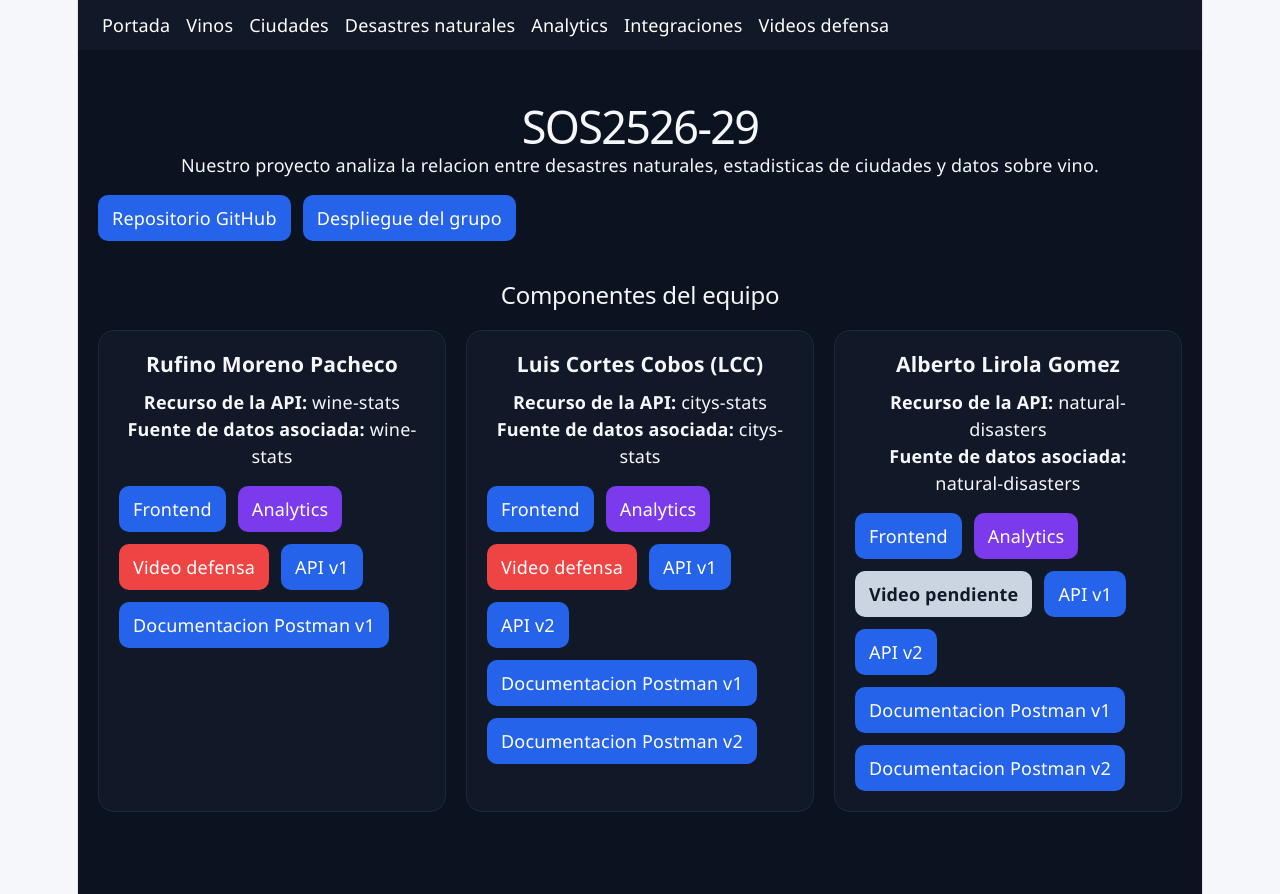
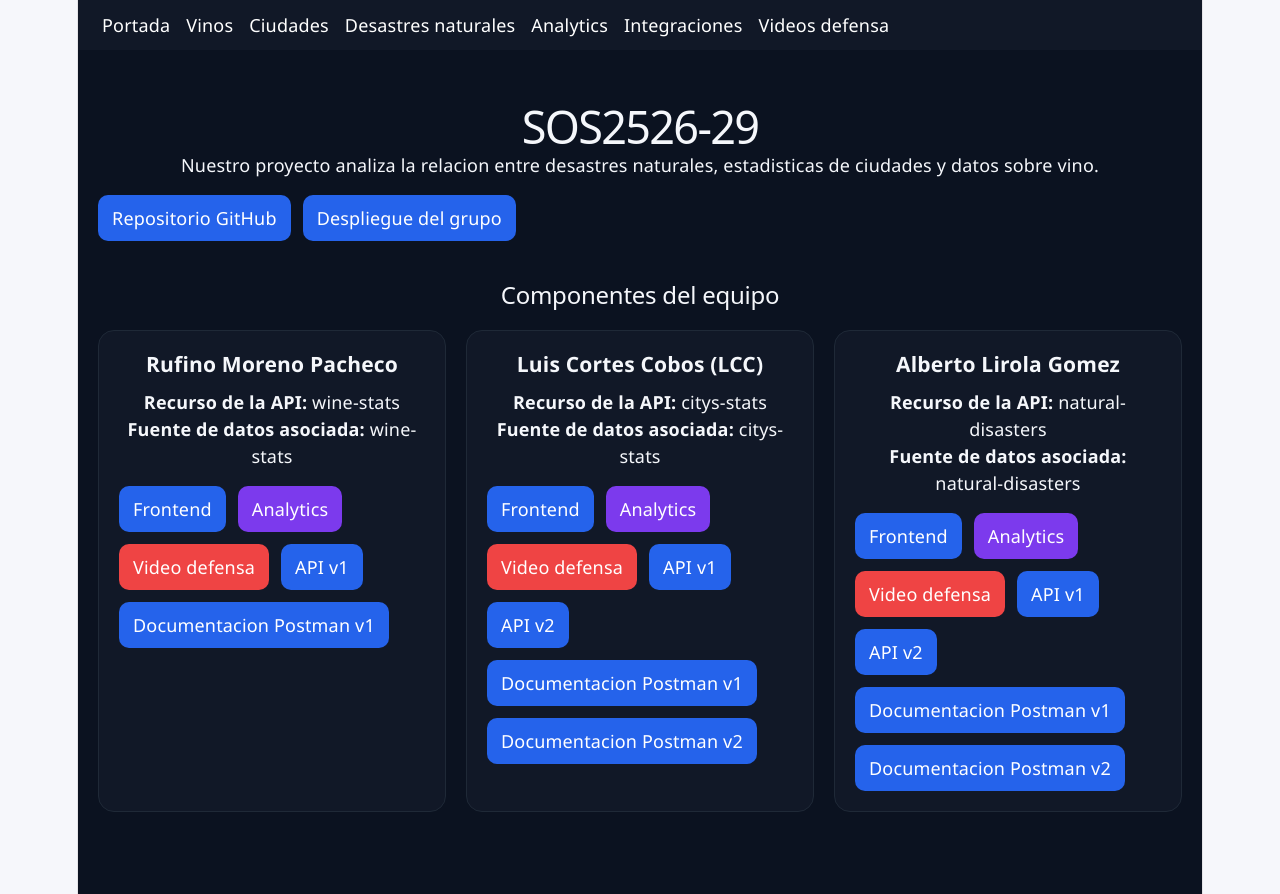
Before and after one commit to gti-sos/SOS2526-29, a Svelte app in the folder frontend-group/: page / in a window 1280 px wide. Built offline with nearby package versions, Linux system fonts and the light colour scheme.

Commit message:
video final

```diff
--- a/frontend-group/src/routes/+page.svelte
+++ b/frontend-group/src/routes/+page.svelte
@@ -92,7 +92,7 @@
       source: "natural-disasters",
       frontendUrl: "/natural-disasters",
       analyticsUrl: "/analytics/natural-disasters",
-      videoUrl: null,
+      videoUrl: "https://drive.google.com/file/d/1EWnZG67eu5oh1cb4qRatLUafsLchD4Vu/view?usp=sharing",
       apiLinks: [
         {
           id: "api-v1-natural-disasters",
--- a/frontend-group/src/routes/about/+page.svelte
+++ b/frontend-group/src/routes/about/+page.svelte
@@ -73,7 +73,9 @@
         </p>
     </div>
     <div class="video-box">
-                <span class="btn-video btn-video-disabled" aria-disabled="true">Video pendiente (D03)</span>
+        <a href="https://drive.google.com/file/d/1EWnZG67eu5oh1cb4qRatLUafsLchD4Vu/view?usp=sharing" target="_blank" rel="noopener noreferrer" class="btn-video">
+             Ver Vídeo de Defensa (D03)
+        </a>
     </div>
 </div>
     </section>
```
Lines whose indentation alone changed are shown as unchanged.
